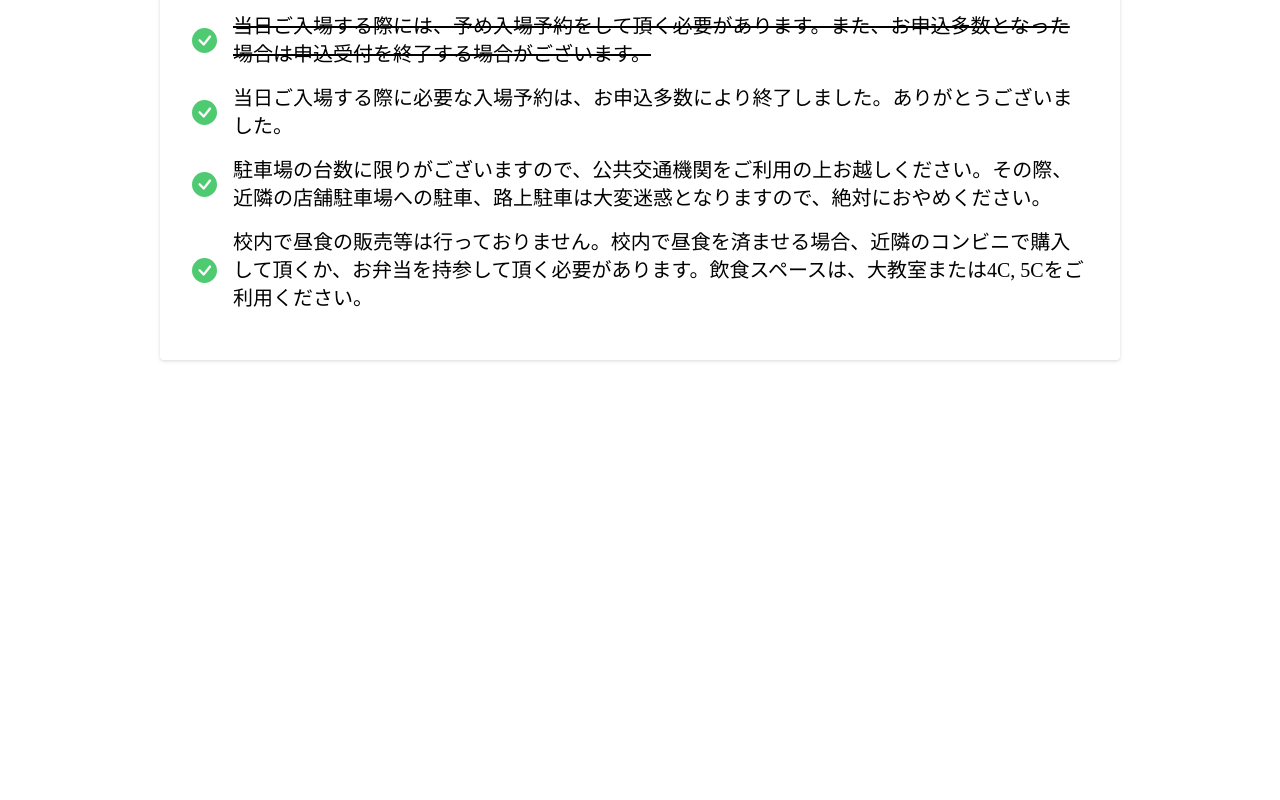
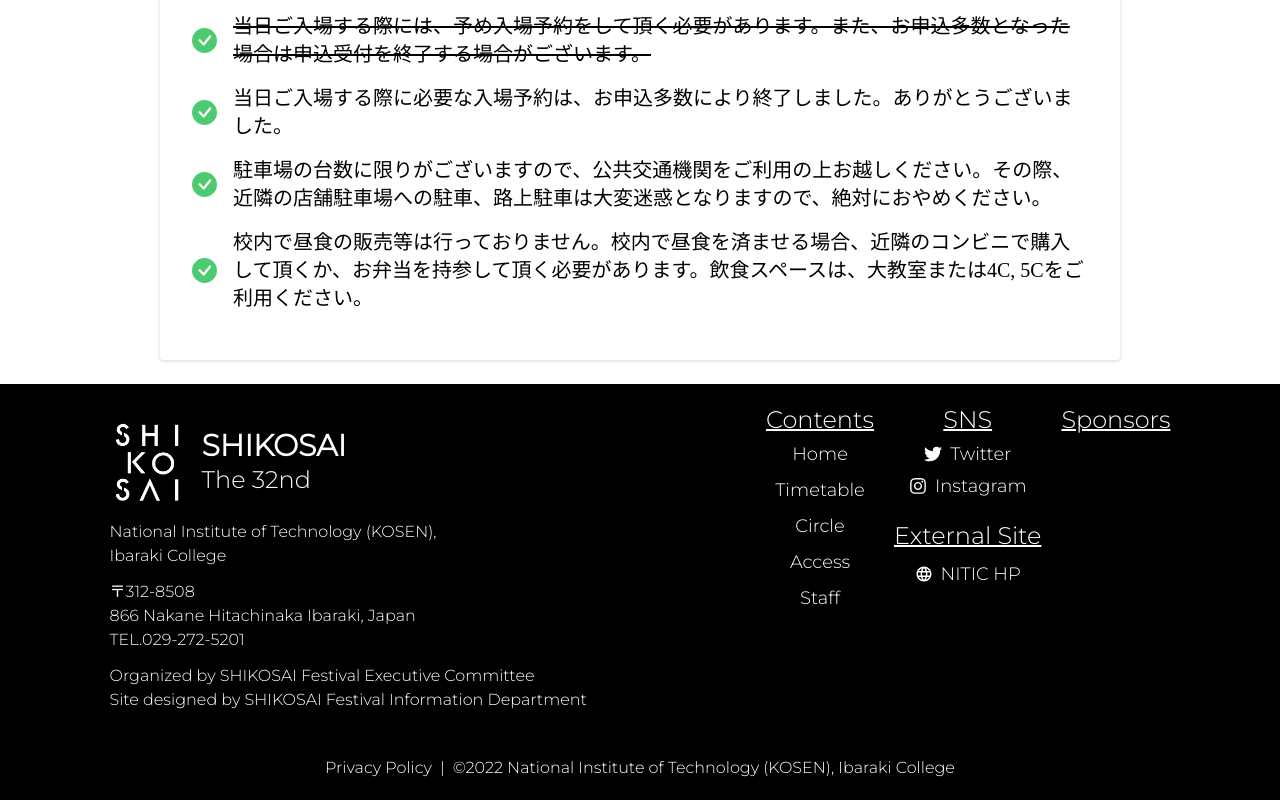
Before and after one commit to shikosai32/shikosai.net, a Next.js app: page / in a window 1280 px wide. Shown: the part 2504-3304 px from the top of the page. Before the commit the page ends 2888 px from the top, so only its background shows below. Built offline with nearby package versions, Linux system fonts and the light colour scheme; no server answers; a web font is replaced by a local one.

Commit message:
🎨 (Update): footer structure

```diff
--- a/src/components/Layout/Footer.tsx
+++ b/src/components/Layout/Footer.tsx
@@ -1,5 +1,26 @@
 import type { FC } from "react";
+import About from "~/components/Layout/footer/About";
+import Contents from "~/components/Layout/footer/Contents";
+import SNS from "~/components/Layout/footer/SNS";
+import Site from "~/components/Layout/footer/Site";
+import Sponsor from "~/components/Layout/footer/Sponsor";
+import Privacy from "~/components/Layout/footer/Privacy";
 
-const Footer: FC = () => <footer />;
+const Footer: FC = () => (
+  <footer className="w-full bg-black p-5 font-montserrat text-white">
+    <div className="flex flex-col-reverse justify-around lg:flex-row">
+      <About />
+      <div className="items-start justify-evenly md:flex md:flex-row">
+        <Contents />
+        <div className="md:px-5">
+          <SNS />
+          <Site />
+        </div>
+        <Sponsor />
+      </div>
+    </div>
+    <Privacy />
+  </footer>
+);
 
 export default Footer;
```
